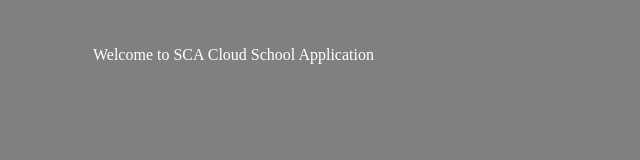
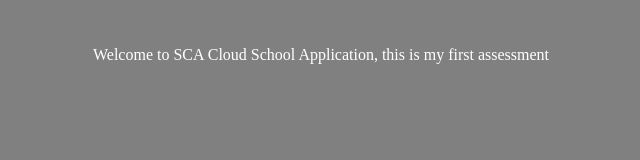
Before and after one commit to boyiin/SCA-Cloud-School-Application, a plain HTML site: page docker/index.html in a window 1280 px wide. Shown: the whole page, without its empty margins (35-675 px from the left). Drawn offline with Linux system fonts and the light colour scheme.

Commit message:
sca assessment updated

```diff
--- a/docker/index.html
+++ b/docker/index.html
@@ -24,7 +24,7 @@
     <marquee direction="left">Welcome to SCA Cloud School Application </marquee>
     <p id="test"></p>
     <script>
-    let text = "Welcome to SCA Cloud School Application";
+    let text = "Welcome to SCA Cloud School Application, this is my first assessment";
     document.getElementById("test").innerHTML = text;
     </script>
 </body>
```
